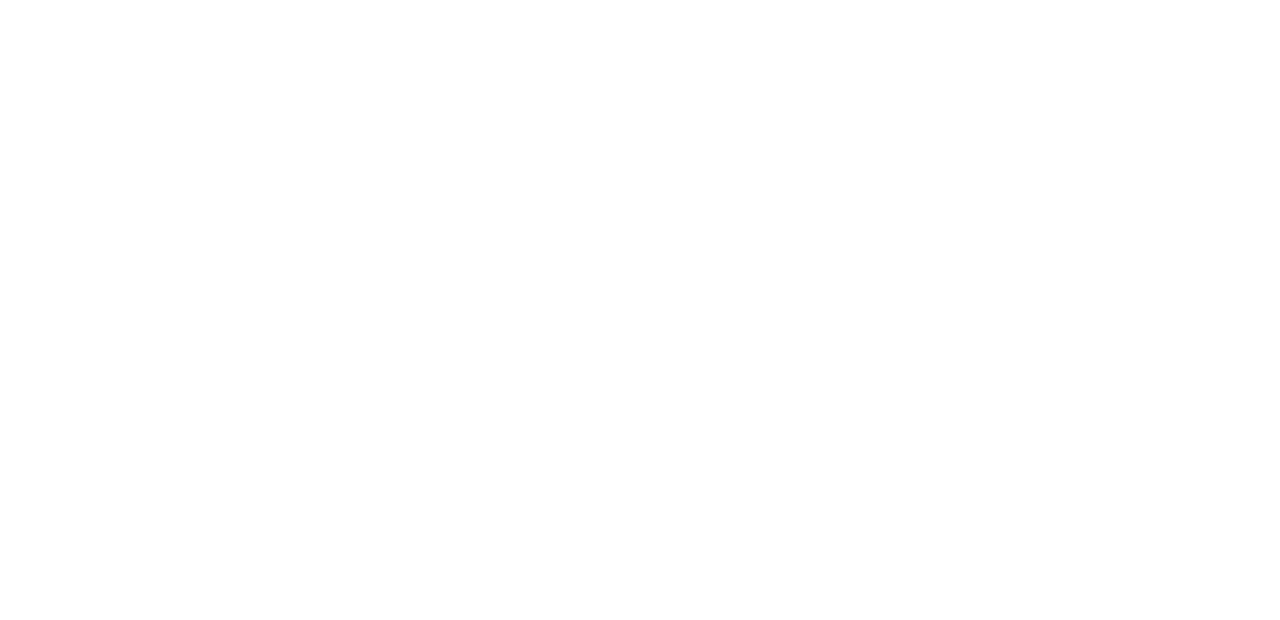
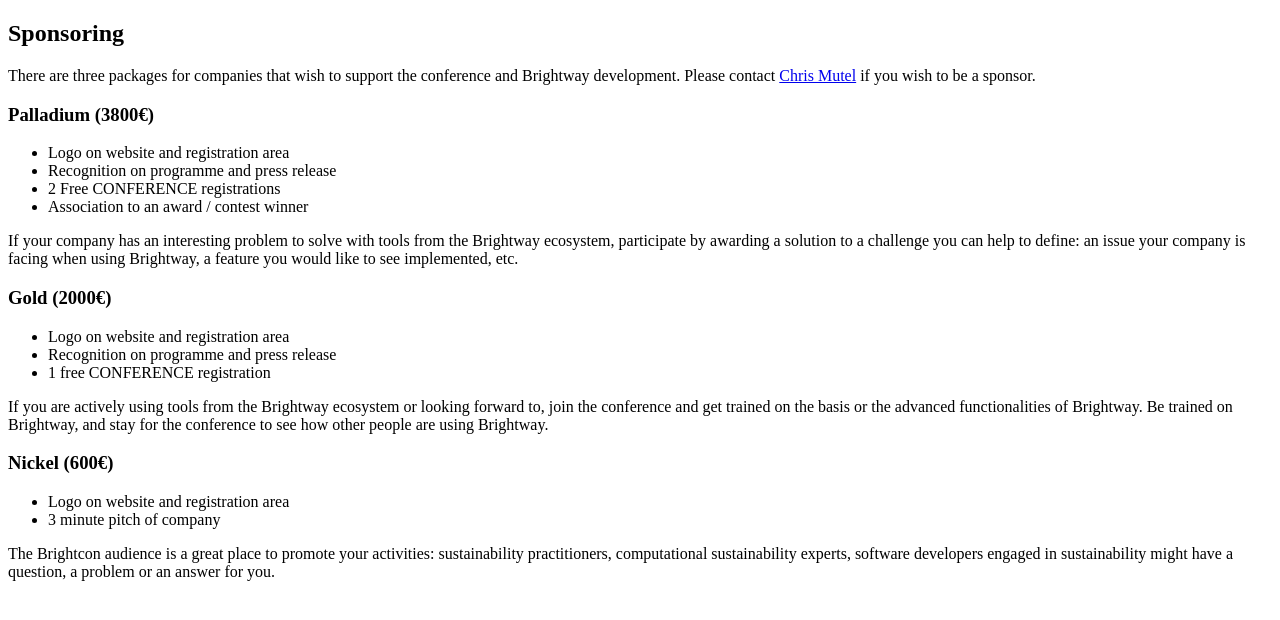
Before and after one commit to Depart-de-Sentier/brightcon-2023-website, a Nuxt app: page /sponsoring in a window 1280 px wide. Before the commit this address had no page. Shown: the top 620 px of the page. Built offline with nearby package versions, Linux system fonts and the light colour scheme.

Commit message:
add sponsoring package details.

```diff
--- a/components/LandingPage.vue
+++ b/components/LandingPage.vue
@@ -20,8 +20,10 @@
             <!-- <NuxtLink to="/venue" class="button primary outline">
               Venue
             </NuxtLink> -->
-            <NuxtLink href="https://docs.google.com/forms/d/e/1FAIpQLSfnPVKruULk9cR_wC8OKu8QkSv1C7Dl7Pr0mxQELcnGUy37dw/viewform?pli=1"
-	    class="button primary outline">
+            <NuxtLink
+              href="https://docs.google.com/forms/d/e/1FAIpQLSfnPVKruULk9cR_wC8OKu8QkSv1C7Dl7Pr0mxQELcnGUy37dw/viewform?pli=1"
+              class="button primary outline"
+            >
               Calls
             </NuxtLink>
             <!-- <NuxtLink to="/programme" class="button primary outline">
@@ -30,9 +32,9 @@
             <NuxtLink to="/register" class="button primary">
               <span>Register</span>
             </NuxtLink>
-            <!-- <NuxtLink to="/sponsor" class="button primary">
-                            Become a sponsor
-                        </NuxtLink> -->
+            <NuxtLink to="/sponsoring" class="button secondary outline">
+              Become a sponsor
+            </NuxtLink>
           </div>
         </div>
         <div class="col hide-xs hide-sm">
@@ -60,8 +62,8 @@
   position: relative;
 }
 .background:after {
-  content: '';
-  background: url('/images/leaf.png') center center;
+  content: "";
+  background: url("/images/leaf.png") center center;
   background-size: cover;
   opacity: 0.1;
   top: 0;
--- /dev/null
+++ b/pages/sponsoring.vue
@@ -0,0 +1,53 @@
+<template>
+  <div class="container">
+    <div>
+      <h2>Sponsoring</h2>
+      <p>
+        There are three packages for companies that wish to support the
+        conference and Brightway development. Please contact
+        <a href="mailto: cmutel@gmail.com">Chris Mutel</a> if you wish to be a
+        sponsor.
+      </p>
+
+      <h3>Palladium (3800€)</h3>
+      <ul>
+        <li>Logo on website and registration area</li>
+        <li>Recognition on programme and press release</li>
+        <li>2 Free CONFERENCE registrations</li>
+        <li>Association to an award / contest winner</li>
+      </ul>
+      <p>
+        If your company has an interesting problem to solve with tools from the
+        Brightway ecosystem, participate by awarding a solution to a challenge
+        you can help to define: an issue your company is facing when using
+        Brightway, a feature you would like to see implemented, etc.
+      </p>
+
+      <h3>Gold (2000€)</h3>
+      <ul>
+        <li>Logo on website and registration area</li>
+        <li>Recognition on programme and press release</li>
+        <li>1 free CONFERENCE registration</li>
+      </ul>
+      <p>
+        If you are actively using tools from the Brightway ecosystem or looking
+        forward to, join the conference and get trained on the basis or the
+        advanced functionalities of Brightway. Be trained on Brightway, and stay
+        for the conference to see how other people are using Brightway.
+      </p>
+
+      <h3>Nickel (600€)</h3>
+      <ul>
+        <li>Logo on website and registration area</li>
+        <li>3 minute pitch of company</li>
+      </ul>
+      <p>
+        The Brightcon audience is a great place to promote your activities:
+        sustainability practitioners, computational sustainability experts,
+        software developers engaged in sustainability might have a question, a
+        problem or an answer for you.
+      </p>
+    </div>
+  </div>
+  <template></template>
+</template>
```
